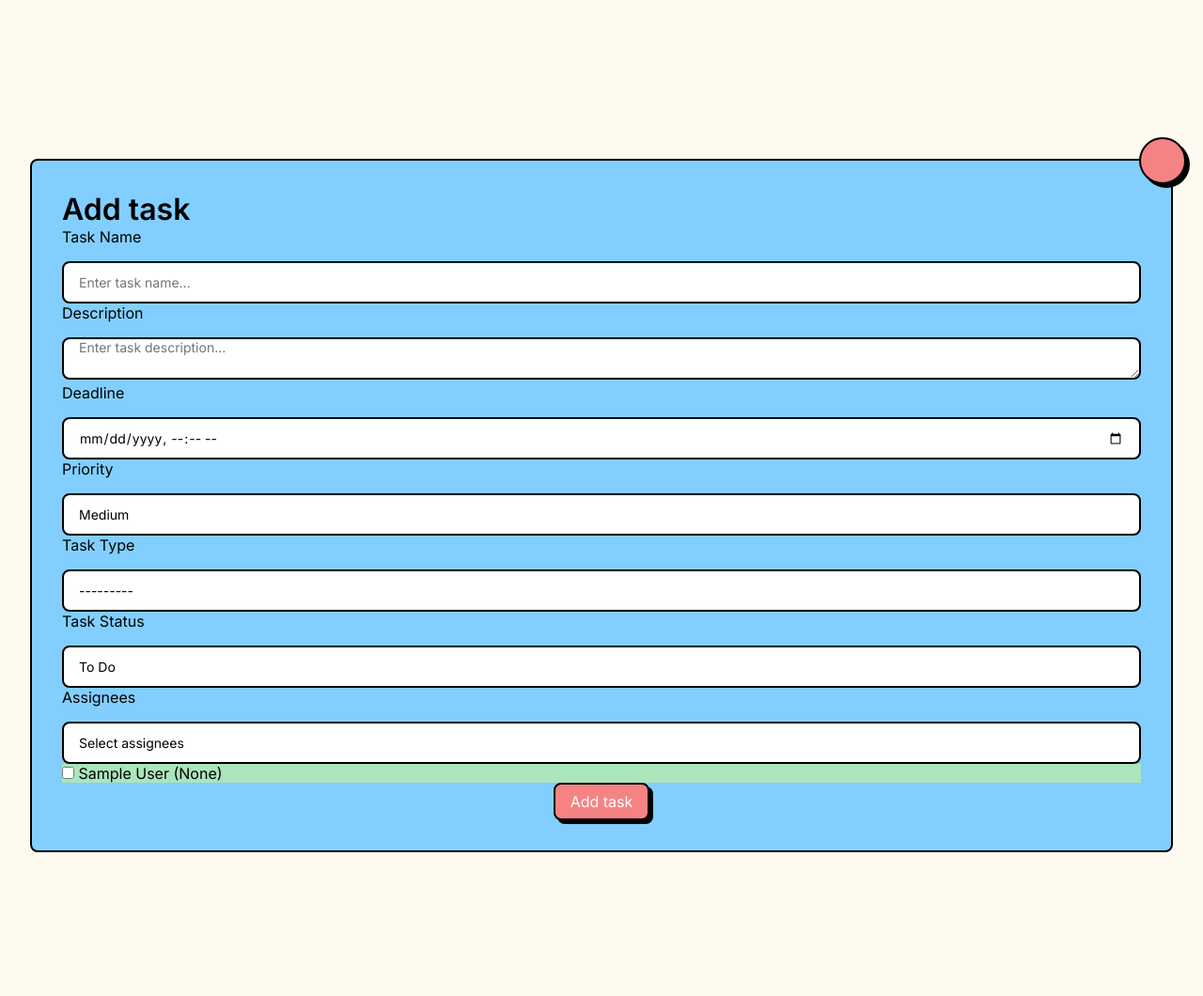
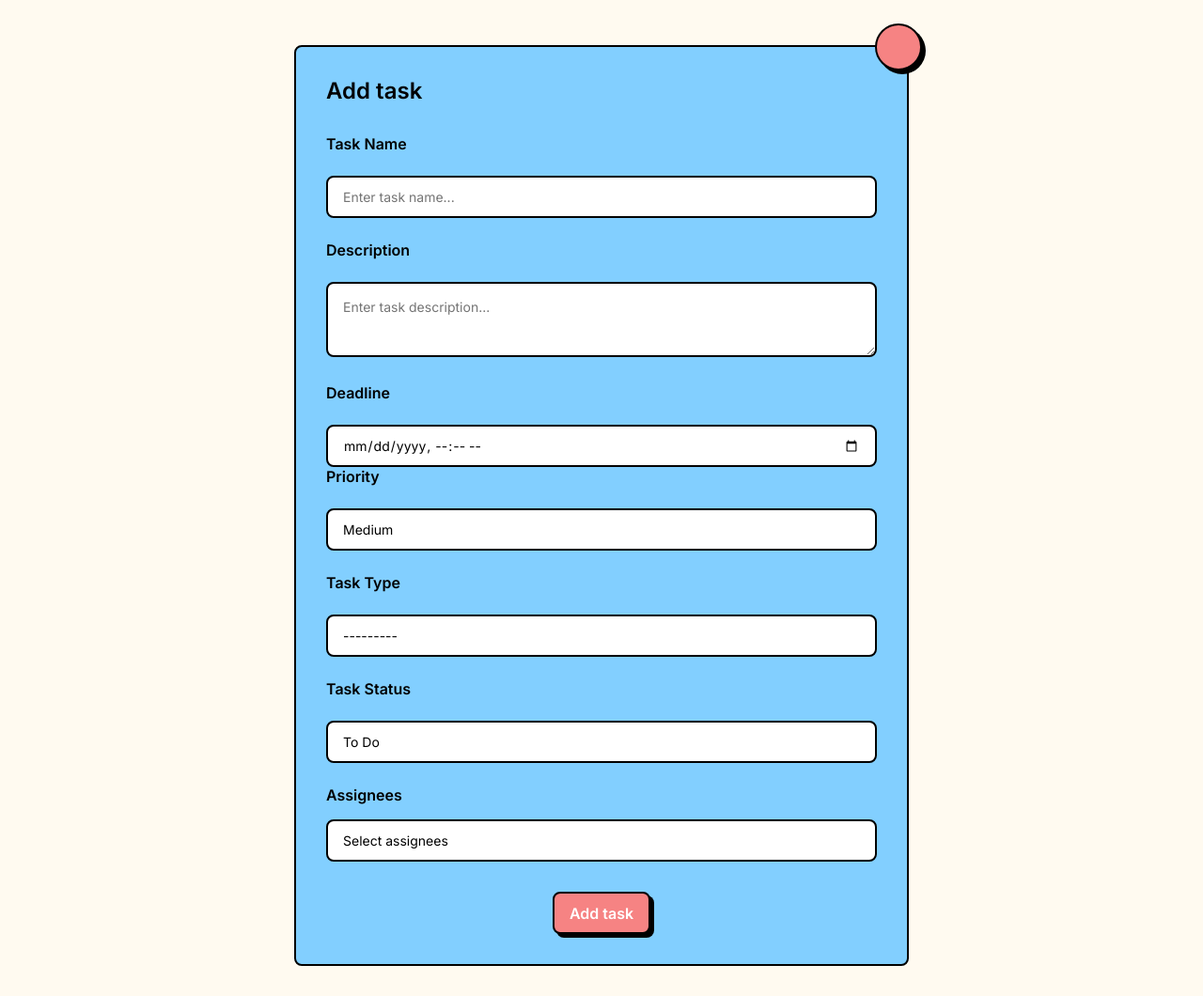
Before and after one commit to alxitk/Task-Management, a Django app: page /tasks/create/ in a window 1280 px wide. Shown: the whole page at 94% size. Run offline with Django 5.2, Linux system fonts and the light colour scheme; the visitor is signed in with stand-in values (Sample User, id 1); data comes from the database, SQL or seed files in the repository; data that the repository does not hold is empty; some libraries are stand-ins or nearby versions.

Commit message:
style(task): uncomment and enable styles for task form

```diff
--- a/static/css/dashboard.css
+++ b/static/css/dashboard.css
@@ -306,9 +306,9 @@
   overflow-y: auto;
 }
 
-/*.overlay.hide {*/
-/*  display: none;*/
-/*}*/
+.overlay.hide {
+  display: none;
+}
 
 .overlay-content {
   border: 2px solid var(--black);
@@ -327,10 +327,10 @@
   margin-right: -16px;
 }
 
-/*.set-task-overlay .header {*/
-/*  font-weight: 600;*/
-/*  font-size: var(--font-size-24);*/
-/*}*/
+.set-task-overlay .header {
+  font-weight: 600;
+  font-size: var(--font-size-24);
+}
 
 .view-task-overlay .header {
   font-weight: 600;
@@ -725,25 +725,25 @@
 /*  margin-top: var(--space-8);*/
 /*}*/
 
-/*.error-message {*/
-/*  color: #dc3545;*/
-/*  font-size: var(--font-size-14);*/
-/*  font-weight: 500;*/
-/*  margin: 0;*/
-/*  padding: var(--space-4) 0;*/
-/*}*/
+.error-message {
+  color: #dc3545;
+  font-size: var(--font-size-14);
+  font-weight: 500;
+  margin: 0;
+  padding: var(--space-4) 0;
+}
 
-/*.label {*/
-/*  display: block;*/
-/*  font-weight: 600;*/
-/*  font-size: var(--font-size-16);*/
-/*  margin-bottom: var(--space-8);*/
-/*  margin-top: var(--space-24);*/
-/*}*/
+.label {
+  display: block;
+  font-weight: 600;
+  font-size: var(--font-size-16);
+  margin-bottom: var(--space-8);
+  margin-top: var(--space-24);
+}
 
-/*.label:first-of-type {*/
-/*  margin-top: 0;*/
-/*}*/
+.label:first-of-type {
+  margin-top: 0;
+}
 
 .input {
   width: 100%;
@@ -755,9 +755,10 @@
   transition: border-color 0.2s ease;
 }
 
-/*.description{*/
-/*  padding-top: var(--space-16);*/
-/*}*/
+/*description in task form*/
+.description{
+  padding-top: var(--space-16);
+}
 
 .input:focus {
   outline: none;
--- a/static/css/styles.css
+++ b/static/css/styles.css
@@ -182,11 +182,11 @@ select {
   height: 50px;
 }
 
-/*.regular-button {*/
-/*  font-weight: 600;*/
-/*  padding-inline: var(--space-16);*/
-/*  height: var(--input-height);*/
-/*}*/
+.regular-button {
+  font-weight: 600;
+  padding-inline: var(--space-16);
+  height: var(--input-height);
+}
 
 .circle-button {
   width: 50px;
@@ -201,9 +201,9 @@ select {
   border-radius: 100%;
 }
 
-/*.form {*/
-/*  margin-top: var(--space-32);*/
-/*}*/
+.form {
+  margin-top: var(--space-32);
+}
 
 /*.label {*/
 /*  font-weight: 600;*/
@@ -238,13 +238,13 @@ select {
   height: var(--input-height);
 }
 
-/*.textarea-input {*/
-/*  resize: none;*/
-/*}*/
+.textarea-input {
+  resize: none;
+}
 
-/*textarea.input {*/
-/*    min-height: 80px;*/
-/*}*/
+textarea.input {
+    min-height: 80px;
+}
 
 /*.status-select .arrow-icon {*/
 /*  transform: rotate(270deg);*/
@@ -252,31 +252,31 @@ select {
 /*  margin-bottom: var(--space-8);*/
 /*}*/
 
-/*.status-dropdown {*/
-/*  border: 2px solid var(--black);*/
-/*  border-radius: var(--radius-8);*/
-/*  margin-top: var(--space-4);*/
-/*  padding: var(--space-16);*/
-/*  !* add space between items *!*/
-/*  display: flex;*/
-/*  flex-direction: column;*/
-/*  gap: var(--space-16);*/
-/*}*/
+.status-dropdown {
+  border: 2px solid var(--black);
+  border-radius: var(--radius-8);
+  margin-top: var(--space-4);
+  padding: var(--space-16);
+  /* add space between items */
+  display: flex;
+  flex-direction: column;
+  gap: var(--space-16);
+}
 
-/*.status-dropdown.hide {*/
-/*  display: none;*/
-/*}*/
+.status-dropdown.hide {
+  display: none;
+}
 
-/*.status-dropdown .radio-label {*/
-/*  display: flex;*/
-/*  align-items: center;*/
-/*  gap: var(--space-8);*/
-/*  cursor: pointer;*/
-/*}*/
+.status-dropdown .radio-label {
+  display: flex;
+  align-items: center;
+  gap: var(--space-8);
+  cursor: pointer;
+}
 
-/*.form .cta-button {*/
-/*  margin-top: var(--space-32);*/
-/*}*/
+.form .cta-button {
+  margin-top: var(--space-32);
+}
 
 /*!* media queries *!*/
 /*@media (min-width: 768px) {*/
```
